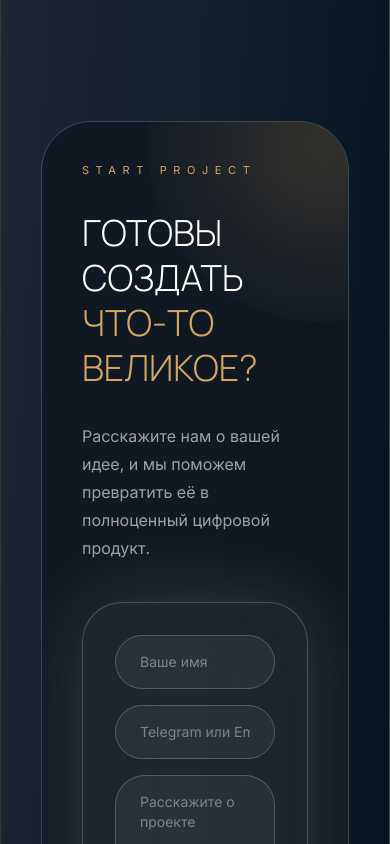
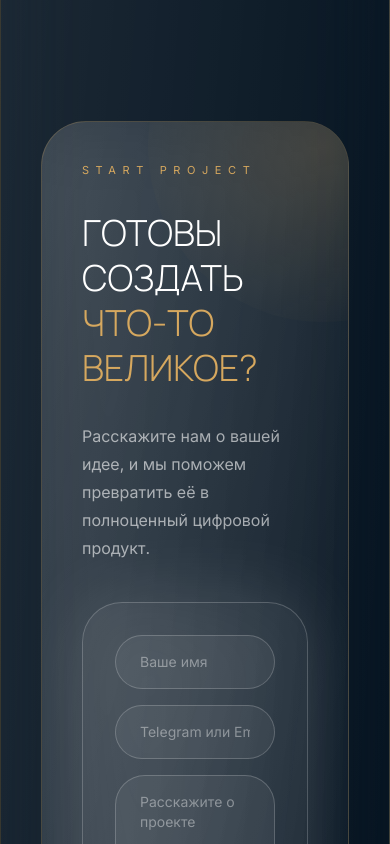
Before and after one commit to nesbar/avelor-studio, a Next.js app: page /studio in a window 390 px wide. Shown: the part 4000-4844 px from the top of the page. Built offline with nearby package versions, Linux system fonts and the light colour scheme.

Commit message:
Fix mobile hero

```diff
--- a/src/components/studio/Studio.tsx
+++ b/src/components/studio/Studio.tsx
@@ -808,35 +808,22 @@ duration:.6
 
 
 className="
-
 mt-32
-
 relative
-
+min-h-[260px]
 overflow-hidden
-
-
-rounded-[50px]
-
-
+rounded-[45px]
 border
-
-border-white/20
-
-
-
-bg-[#111923]/90
-
-
-
+border-[#c49a5a]/25
+bg-gradient-to-br
+from-white/[0.14]
+via-white/[0.07]
+to-transparent
 p-10
-
-
-md:p-16
-
-
-transform-gpu
-
+backdrop-blur-2xl
+transition-all
+hover:border-[#c49a5a]/70
+hover:shadow-[0_0_80px_rgba(196,154,90,0.2)]
 "
 
 >
```
